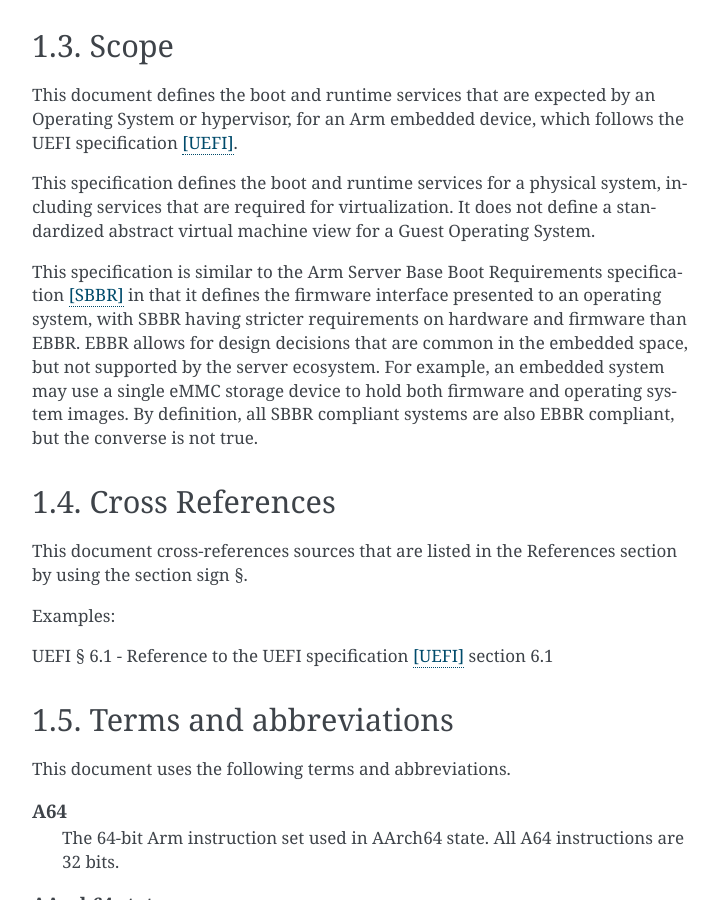
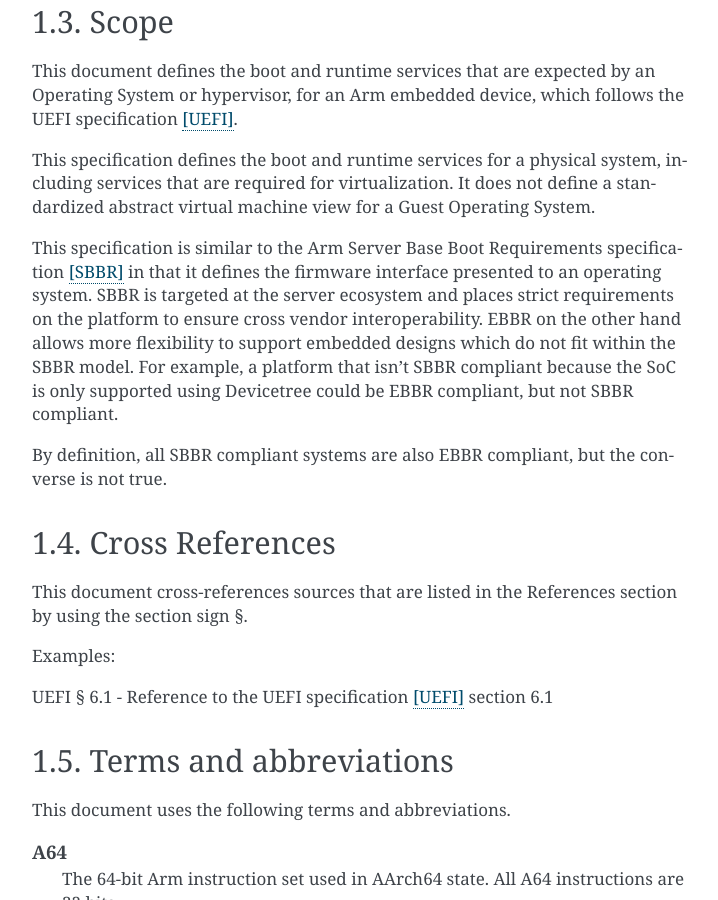
Before and after one commit to ARM-software/ebbr, a Sphinx documentation site: the page built from source/chapter1-about.rst, in a window 1280 px wide and 900 px high, scrolled down 2990 px. Shown: the whole window, without its empty margins (388-1106 px from the left). Built offline with Sphinx 7.4.7, drawn with Linux system fonts in a browser that asks for light colours; some of the changed text lies outside the part shown.

Commit message:
v0.6-pre1 draft comments responses
Edits responding to comments from Udit Kumar

Suggested-by: Udit Kumar <udit.kumar@nxp.com>
Signed-off-by: Grant Likely <grant.likely@arm.com>

```diff
--- a/source/chapter1-about.rst
+++ b/source/chapter1-about.rst
@@ -149,12 +149,14 @@ Operating System.
 
 This specification is similar to the Arm Server Base Boot Requirements
 specification [SBBR]_ in that it defines the firmware interface presented to an
-operating system, with SBBR having stricter requirements on hardware and
-firmware than EBBR.
-EBBR allows for design decisions that are common in the embedded space, but not
-supported by the server ecosystem.
-For example, an embedded system may use a single eMMC storage device to hold
-both firmware and operating system images.
+operating system.
+SBBR is targeted at the server ecosystem and places strict requirements on the
+platform to ensure cross vendor interoperability.
+EBBR on the other hand allows more flexibility to support embedded designs
+which do not fit within the SBBR model.
+For example, a platform that isn't SBBR compliant because the SoC is only
+supported using Devicetree could be EBBR compliant, but not SBBR compliant.
+
 By definition, all SBBR compliant systems are also EBBR compliant, but the
 converse is not true.
 
--- a/source/chapter4-firmware-media.rst
+++ b/source/chapter4-firmware-media.rst
@@ -4,7 +4,8 @@ Firmware Storage
 
 In general, EBBR compliant platforms should use dedicated storage for boot
 firmware images and data,
-independent of the storage used for OS partitions and the ESP.
+independent of the storage used for OS partitions and the EFI System Partition
+(ESP).
 This could be a physically separate device (e.g. SPI flash),
 or a dedicated logical unit (LU) within a device
 (e.g. eMMC boot partition, [#eMMCBootPartition]_
```
Also changed, not shown: other parts of source/chapter1-about.rst (+1 -1 lines).
